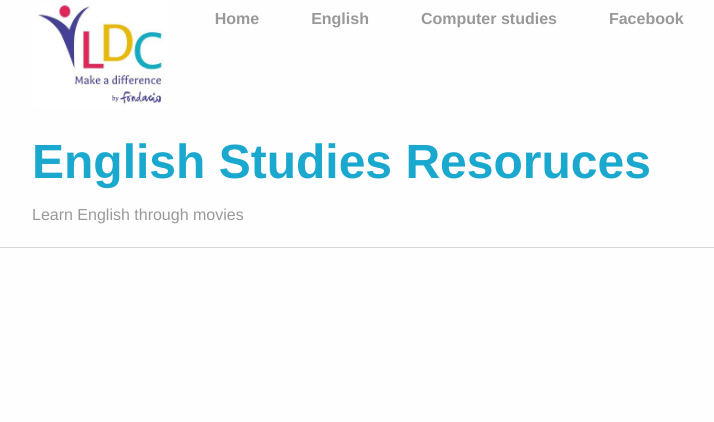
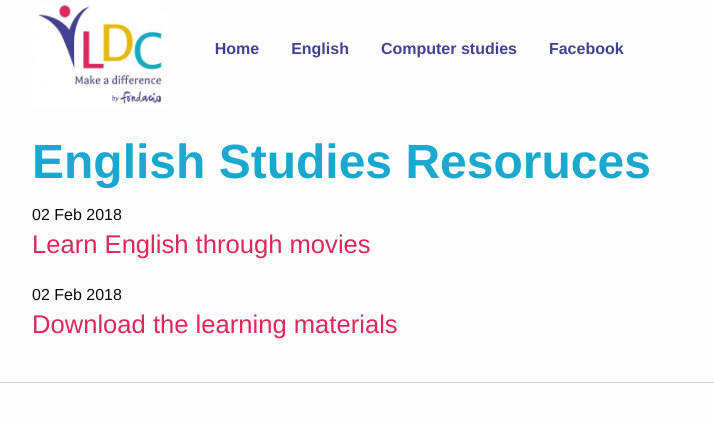
Before and after one commit to jazieltan/YLDC, a Jekyll site: the page built from category/en.html, in a window 1280 px wide. Shown: the top 422 px of the page, without its empty margins (123-837 px from the left). Built offline with Jekyll 4.4.1, drawn with Linux system fonts in a browser that asks for light colours.

Commit message:
new posts and updates
Updated ReadME and added posts.
updated CSS

```diff
--- a/_layouts/category.html
+++ b/_layouts/category.html
@@ -4,8 +4,11 @@
 <div class="row column">
     <h1>{{ page.title }}</h1>
 {% for post in site.categories[page.category] %}
-    <a href="{{ post.url | absolute_url }}">
-      {{ post.title }}
-    </a>
+<div class="post-entry">
+  <span class="date">{{ post.date | date_to_string }}</span>
+  <a class="h2 post-title" href="{{ post.url | absolute_url }}">
+    {{ post.title }}
+  </a>
+</div>
 {% endfor %}
 </div>
--- a/_layouts/default.html
+++ b/_layouts/default.html
@@ -1,9 +1,12 @@
 <!DOCTYPE html>
 <html>
   <head>
+    <meta charset="utf-8">
+    <meta name="viewport" content="width=device-width, initial-scale=1.0">
     <title>{{ page.title }}</title>
     <link rel="stylesheet" type="text/css" href="{{"/css/foundation.min.css" | relative_url}}">
     <link rel="stylesheet" type="text/css" href="{{"/css/main.css" | relative_url}}">
+
   </head>
   <body>
 <div class="container">
--- /dev/null
+++ b/_posts/2018-02-16-download-materials-en.md
@@ -0,0 +1,8 @@
+---
+layout: post
+title: "Download the learning materials"
+category: english
+date: 2018-02-02
+---
+
+Here are the powerpoint materials for you to download and follow.
--- a/css/main.scss
+++ b/css/main.scss
@@ -1,11 +1,17 @@
 ---
 ---
 $light-blue: #1aa8ce;
+$maroon: #df2759;
+$blue: #434292;
 $fonts: 'Helvetica', 'Arial', 'Sans-Serif';
-a { text-decoration: none; color: #999; }
+a { text-decoration: none; color: $blue; }
 a:hover { text-decoration: underline; }
+nav ul {
+  font-size: 1.5rem;
+  line-height: 1.4rem;
+  color: #333;
+}
 
-p, ul { font-size: 1.5em; line-height: 1.4em; color: #333; }
 .meta {font-size: .9rem}
 h1, h2, h3, h4 {
   font-family: $fonts;
@@ -15,15 +21,15 @@
 .row{
   margin-bottom: 20px;
 }
-h1 { font-size: 3em;  }
-h2 { font-size: 2.6em; }
-h3 { font-size: 2em; }
-h4 { font-size: 1.6em; }
+h1 { font-size: 3rem;  }
+h2 { font-size: 2.6rem; }
+h3 { font-size: 2rem; }
+h4 { font-size: 1.6rem; }
 .logo{
   max-width: 200px;
 }
 nav ul, footer ul {
-  font-size: 1em;
+  font-size: 1rem;
   font-family: $fonts;
   padding: 30px 0px;
   list-style: none;
@@ -31,13 +37,19 @@
   margin: 0;
   float: right;
 }
-nav ul li, footer ul li { display: inline; margin-right: 20px;}
+.date{
 
-
-footer { border-top: 1px solid #d5d5d5; font-size: .8em; }
+}
+.post-title{
+  font-size: 1.6rem;
+  color: $maroon;
+  display: block;
+  margin-bottom: 20px;
+}
+footer { border-top: 1px solid #d5d5d5; font-size: .8rem; }
 
 /* Blog */
-ul.posts { margin: 20px auto 40px; font-size: 1.5em; }
+ul.posts { margin: 20px auto 40px; font-size: 1.5rem; }
 ul.posts li { list-style: none; }
 
 .box {
@@ -48,3 +60,9 @@
   padding: 1%;
   margin: 20px 0;
 }
+
+@media screen and (min-width: 40em) {
+  nav ul li {
+    padding-top: 30px
+  }
+}
```
Also changed, not shown: _posts/2018-02-18-resrouce-links.md (added, +28 -0 lines), README.md.
